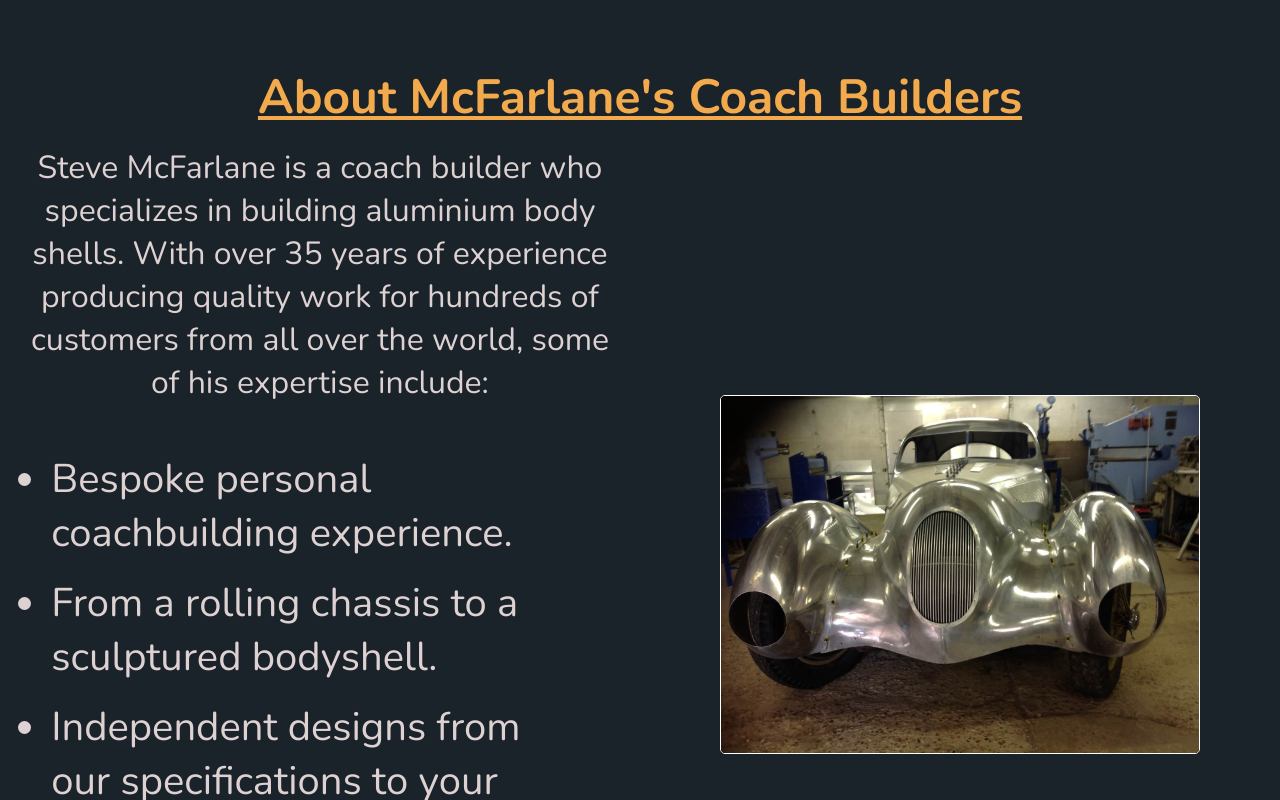
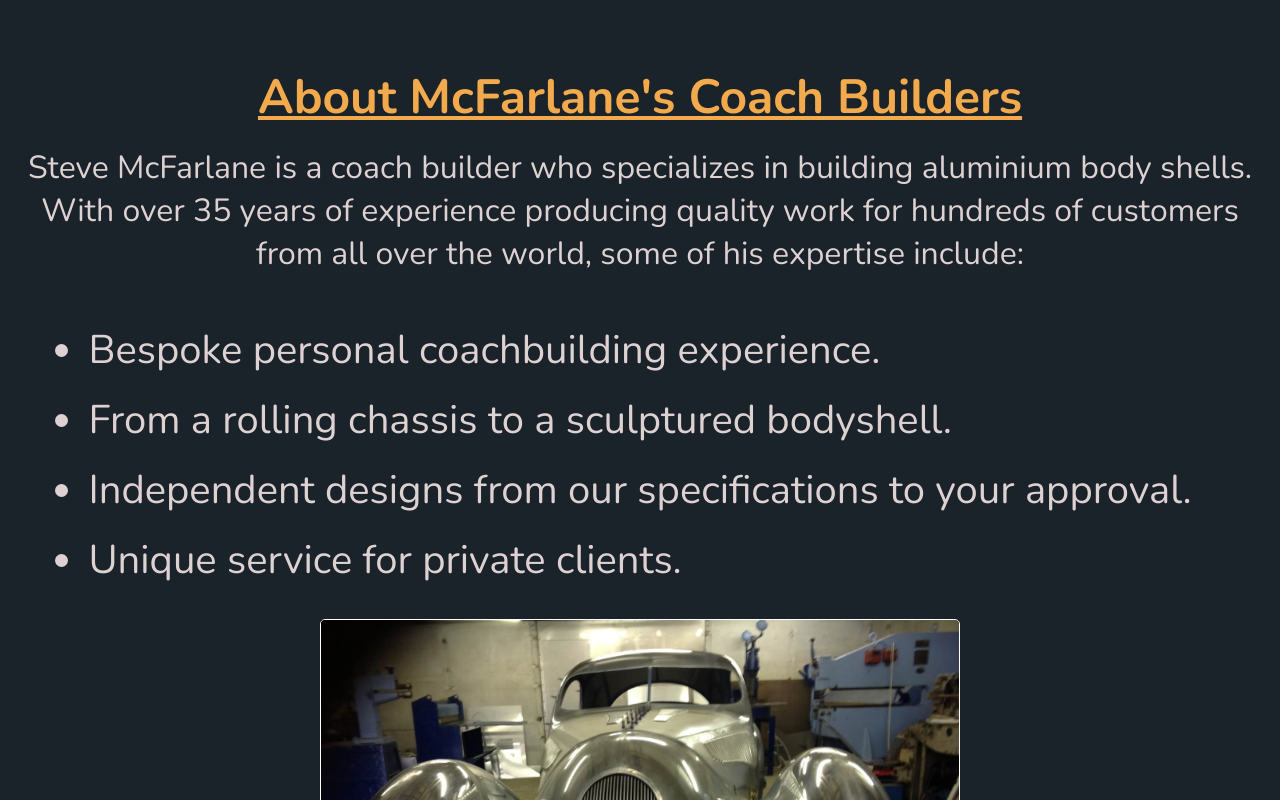
Before and after one commit to Stewie154/mcfarlanes-coach-builders, a React (Create React App) app in the folder mcfarlanes-coach-builders/: page / in a window 1280 px wide. Shown: the part 800-1600 px from the top of the page. Built offline with nearby package versions, Linux system fonts and the light colour scheme.

Commit message:
About mid-sized screens layout change
Here I've changed the layout of the About component for mid-sized screens. I feel this new layout better utalizes the space available, filling up more of the screen.

```diff
--- a/mcfarlanes-coach-builders/src/Components/About/Styles/_About.scss
+++ b/mcfarlanes-coach-builders/src/Components/About/Styles/_About.scss
@@ -35,7 +35,7 @@
         display: flex;
         justify-content: center;
         align-items: center;
-        @include oneThousandpx{
+        @include oneFourHundred{
             flex-direction: column;
         }
         .about-left {
@@ -45,7 +45,7 @@
             flex-direction: column;
             justify-content: space-around;
             align-items: center;
-            @include oneThousandpx {
+            @include oneFourHundred {
                 width: 100%;
                 height: 70%;
                 justify-content: flex-start;
@@ -97,7 +97,7 @@
             display: flex;
             justify-content: center;
             align-items: center;
-            @include oneThousandpx {
+            @include oneFourHundred {
                 width: 100%;
                 min-height: 40%
             }
@@ -109,12 +109,12 @@
                 width: 75%;
                 border: 1px solid #fff;
                 border-radius: 5px;
-                @include oneThousandpx {
-                    width: 40%;
+                @include oneFourHundred {
+                    width: 50%;
                     margin-bottom: 3vh;
                 }
                 @include tablet {
-                    width: 70%
+                    width: 60%
                 }
                 @include mobile {
                     width: 80%
--- a/mcfarlanes-coach-builders/src/Components/Contact/Contact.js
+++ b/mcfarlanes-coach-builders/src/Components/Contact/Contact.js
@@ -25,15 +25,13 @@
                     <p>Colchester,</p>
                     <p>Essex,</p>
                     <p>CO7 8SS</p>
-                    <button>
-                        <a
-                            href="https://www.google.com/maps/dir/51.9012352,1.0682368/Steve+McFarlane+Coach+Builders,+The+Nook,+Bentley+Rd,+Colchester+CO7+8SS/@51.9025644,1.0594646,16z/data=!3m1!4b1!4m10!4m9!1m1!4e1!1m5!1m1!1s0x47d90c274b2ab6c9:0x8cc97e1e8a1d9567!2m2!1d1.0594471!2d51.9056537!3e0"
+                    <a
+                            href="https://www.google.com/maps/dir//51.8977464,1.068858/@51.8975038,1.0676048,19z/data=!4m2!4m1!3e0"
                             target="_blank"
                             rel="noreferrer"
                         >
-                        Directions
-                        </a>
-                    </button>
+                        <button>Directions</button>
+                    </a>
                 </div>
             </div>
             <div className="contact-info-container">
```
Also changed, not shown: 1 other file (tests, documents, lock files or other folders).
